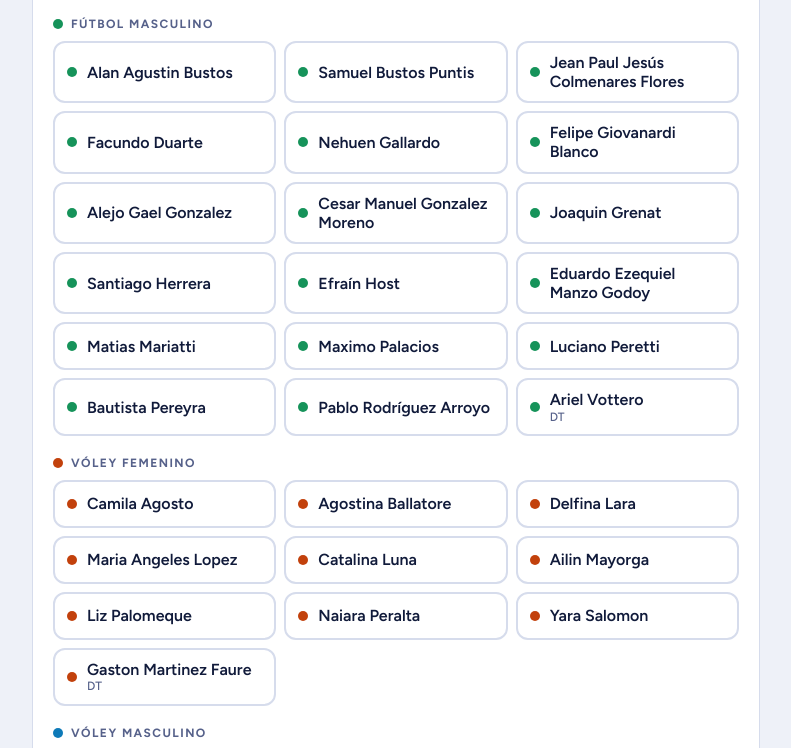
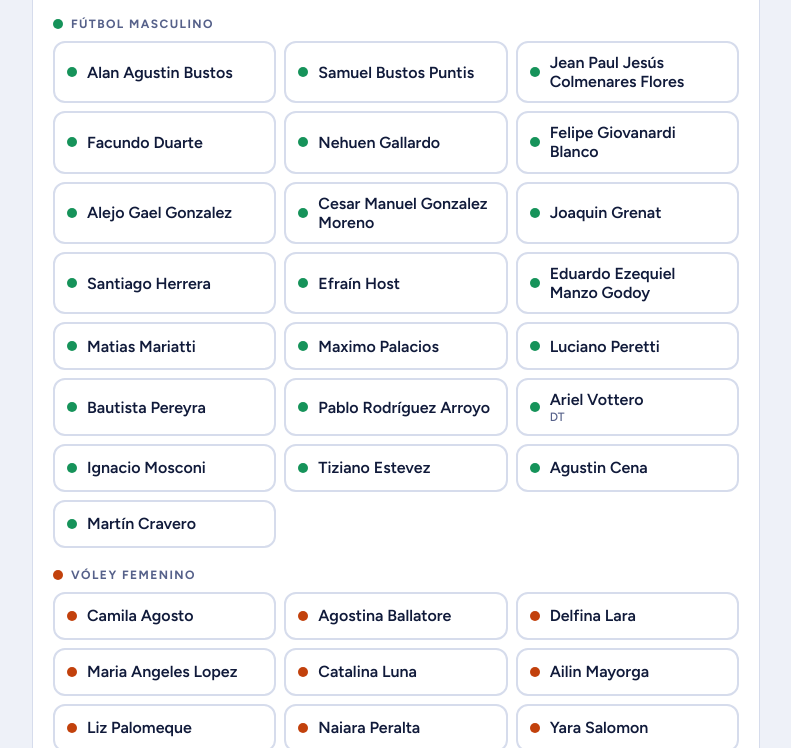
Before and after one commit to Felipe2194/jdform, a website: page public/index.html in a window 1280 px wide. Shown: the part 1132-1880 px from the top of the page, without its empty margins (244-1035 px from the left). Drawn offline with Linux system fonts and the light colour scheme; no server answers.

Commit message:
Agrega a Mosconi, Estevez, Cena y Cravero: solo votan, no se los puede votar
Co-Authored-By: Claude Opus 5.5 <noreply@anthropic.com>

```diff
--- a/public/index.html
+++ b/public/index.html
@@ -386,7 +386,8 @@ const RAW = [
   ['Lucio Agustin','Quintans Callejas','vm','J'],['Facundo','Tejero','vm','J'],['Fernando','Badran','vm','DT'],
   ['Julián Santiago','Quiroga','jd','JD'],
   ['Victoria','Romero','ff','V'],
-  ['Agus','Tottis','ff','V']
+  ['Agus','Tottis','ff','V'],
+  ['Ignacio','Mosconi','fm','V'],['Tiziano','Estevez','fm','V'],['Agustin','Cena','fm','V'],['Martín','Cravero','fm','V']
 ];
 const norm = s => s.normalize('NFD').replace(/[̀-ͯ]/g,'').toLowerCase();
 const PEOPLE = RAW.map((r,i) => ({ i, given:r[0], last:r[1], sport:r[2], role:r[3],
```
